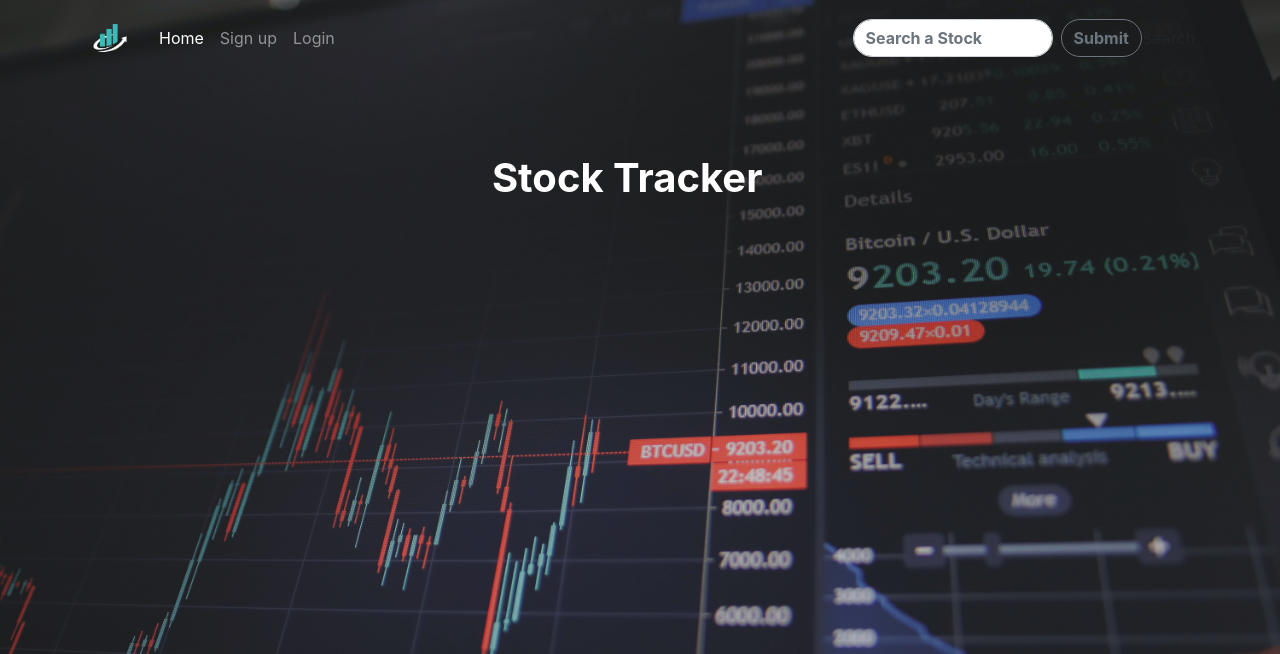
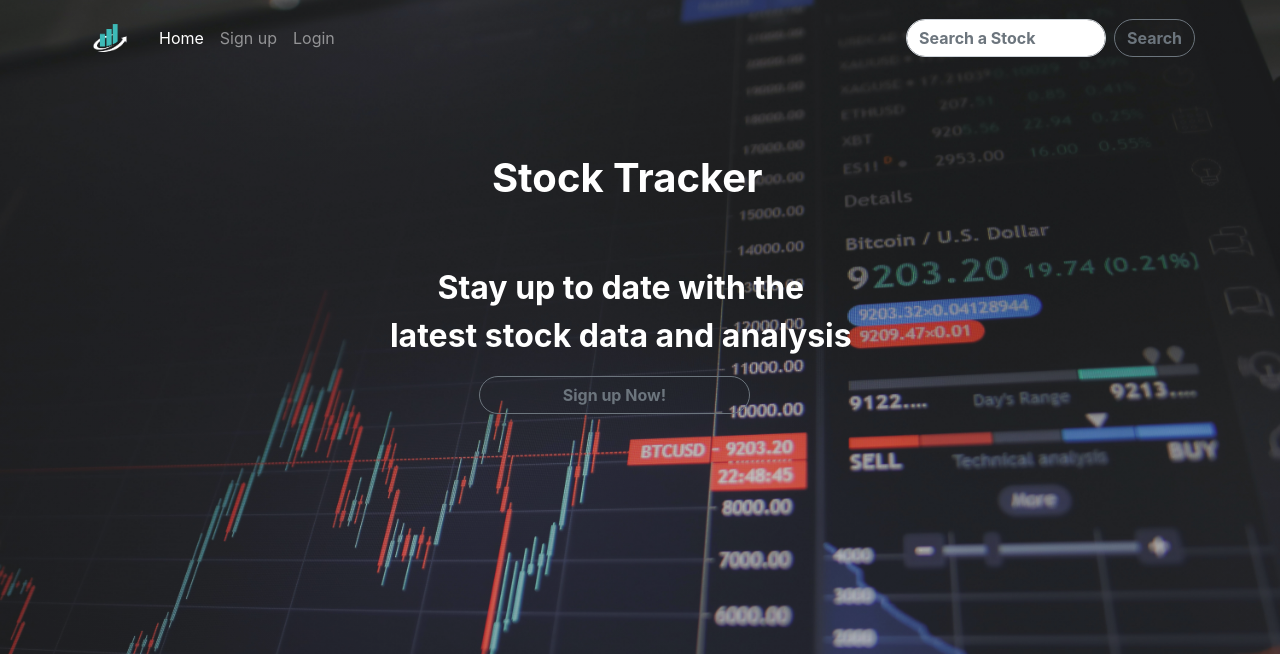
Before and after one commit to JonJonDavidoff/Stock-Tracker, a Flask app: page / in a window 1280 px wide. Shown: the top 654 px of the page. Run offline with Flask 2, Linux system fonts and the light colour scheme; some libraries are stand-ins or nearby versions.

Commit message:
Added option to get historical data in Stock.py, Finshed Home.html

```diff
--- a/Stock.py
+++ b/Stock.py
@@ -1,9 +1,10 @@
 import requests
 import json
 import Market
+import time
+import sys
 
 api_key = "pk_e4cd3161272b47369625df7d517b8714"
-
 
 market = Market.Market()
 
@@ -98,17 +99,46 @@ class Stock:
             close_price = api['latestPrice']
         return close_price
 
+    def update_stock_data(self):
+        try:
+            api_request = requests.get(
+                "https://cloud.iexapis.com/stable/stock/" + self._ticker + "/quote?token=" + api_key)
+            api = json.loads(api_request.content)
+
+            self._company_name = api['companyName']
+            self._price = api['latestPrice']
+            self._close_price = self.get_updated_close_price(api)
+            self._daily_change = self.calculate_percentage_change(current=self._price,
+                                                                  previous=self._close_price)
+        except Exception as e:
+            api = "Error...  "
+            print(api + str(e))
+
+    def get_historical_data(self, time_range):
+        """
+        get_historical_data is a function that gets a stock historical data in a certain time range
+        :parm time_range: time range is the range of time you would like to get data for. avilable time ranges:
+         1d , 5d, 1m, 3m, 6m,ytd, 1y, 5y, max
+        """
+        try:
+            api_request = requests.get(
+                "https://cloud.iexapis.com/stable/stock/" + self._ticker + "/chart/" + time_range + "?token=" + api_key)
+            api_historical_data = json.loads(api_request.content)
+            api_data_dict = []
+            if time_range != '1d':
+                for stock_data in api_historical_data:
+                    api_data_dict.append({'price': stock_data['close'], 'time': stock_data['label']})
+                print(api_data_dict)
+            else:
+                for stock_data in api_historical_data:
+                    api_data_dict.append({'price': stock_data['average'], 'time': stock_data['label']})
+            return api_data_dict
+        except Exception as e:
+            print(str(e))
+
 
 def main():
-    # api_request = requests.get(
-    #     "https://cloud.iexapis.com/stable/stock/" + "AMZN" + "/quote?token=" + api_key)
-    # api = json.loads(api_request.content)
-    # print(api)
-    api_request = requests.get(
-        "https://cloud.iexapis.com/stable/stock/" + "AMZN" + "/chart/3m?token=" + api_key)
-
-    api = json.loads(api_request.content)
-    print(api)
+    pass
 
 
 if __name__ == '__main__':
--- a/app.py
+++ b/app.py
@@ -71,7 +71,8 @@ def login_form():
 @app.route('/search_stock_form', methods=['POST'])
 def search_stock_form():
     try:
-        return Stock.Stock(ticker=request.form['stock-input'].upper()).__str__()
+        if request.method == "POST":
+            return Stock.Stock(ticker=request.form['stock-input'].upper()).__str__()
     except Exception as e:
         print(str(e))
         return "Please enter only a ticker"
--- a/static/css/stylesheet.css
+++ b/static/css/stylesheet.css
@@ -1,5 +1,6 @@
 *{
 	margin: 0;
+
 }
 /*Background image*/
 body, html {
--- /dev/null
+++ b/static/js/stockSearchBar.js
@@ -0,0 +1,30 @@
+
+
+// form validtion:
+function stockValidaiton(){
+    return isAllLetters("search-input");
+
+
+}
+
+
+$(".input-text").keypress(function() {
+  $(this).removeClass("error");
+});
+
+
+
+function addError(classToAddError){
+	var element = ($("." + classToAddError));
+	element.addClass("error");
+}
+
+function isAllLetters(classToCheck){
+	var letters = /^[A-Za-z]+$/;
+	if($("." + classToCheck).val().match(letters)){
+		return true;
+	}else{
+		addError(classToCheck);
+		return false;
+	}
+}
--- a/templates/home.html
+++ b/templates/home.html
@@ -1,5 +1,6 @@
 <!DOCTYPE html>
 <html>
+
 <head>
     <meta charset="utf-8">
     <meta name="viewport" content="width=device-width, initial-scale=1, shrink-to-fit=no">
@@ -7,6 +8,7 @@
     <link rel="stylesheet" type="text/css" href=" {{ url_for('static', filename='css/bootstrap.css') }}">
     <link rel="stylesheet" type="text/css" href="{{ url_for('static', filename='css/stylesheet.css') }}">
 </head>
+
 <body>
     <style>
         body, html{
@@ -15,6 +17,27 @@
                 -moz-background-size: cover;
                 -o-background-size: cover;
                 background-size: cover;
+        }
+        .description{
+            position: relative;
+            bottom:67%;
+            margin-right:3%;
+
+        }
+        .header-description{
+            font-size: 2em;
+            color:white;
+            text-align:center;
+            font-family: -apple-system,system-ui,BlinkMacSystemFont,"Segoe UI",Roboto,"Helvetica Neue",Arial,sans-serif;
+        }
+        .Signup-btn-div{
+            text-align:center;
+            position: relative;
+            bottom:67%;
+            margin-right:4%;
+        }
+        .signup-btn{
+            width: 22%;
         }
 
     </style>
@@ -25,17 +48,12 @@
             <a class="navbar-brand" href="../">
                 <img src=" {{ url_for('static', filename='images/icon_5.png')}}  " class="logo pull-left">
             </a>
-
             <!-- Collapse -->
-        <button class="navbar-toggler" type="button" data-toggle="collapse" data-target="#navbarSupportedContent"
-                aria-controls="navbarSupportedContent"
-                aria-expanded="false" aria-label="Toggle navigation">
+            <button class="navbar-toggler" type="button" data-toggle="collapse" data-target="#navbarSupportedContent" aria-controls="navbarSupportedContent" aria-expanded="false" aria-label="Toggle navigation">
                 <span class="navbar-toggler-icon"></span>
             </button>
-
             <!-- Links -->
             <div class="collapse navbar-collapse" id="navbarSupportedContent">
-
                 <!-- Left -->
                 <ul class="navbar-nav mr-auto">
                     <li class="nav-item active">
@@ -50,25 +68,28 @@
                         <a class="nav-link" href="../login.html">Login</a>
                     </li>
                 </ul>
-            <form class="form-inline" method="post" action="{{ url_for('search_stock_form') }}">
-                <input class="form-control mr-sm-2 search-input" type="search" placeholder="Search a Stock"
-                       aria-label="Search" name="stock-input" style="width: 200px;">
-                <input class="btn btn-m btn-outline-secondary my-2 my-sm-0 search-btn" type="submit">Search</input>
-            </form>
+                <form class="form-inline" onsubmit="return stockValidaiton()" method="post" action="{{ url_for('search_stock_form') }}">
+                    <input class="form-control mr-sm-2 search-input" type="search" placeholder="Search a Stock" aria-label="Search" name="stock-input" style="width: 200px;">
+                    <input class="btn btn-m btn-outline-secondary my-2 my-sm-0 search-btn" type="submit" value="Search">
                 </form>
                 </ul>
             </div>
         </div>
     </nav>
     <!-- Navbar end -->
-
-
-<!-- Navbar end -->
     <div class="h-100">
         <h1><strong> Stock Tracker </strong></h1>
+    </div>
+    <div class="description">
+        <span><p class="header-description"><strong>Stay up to date with the <br>  latest stock data and analysis</strong></p></span>
+    </div>
+    <div class="Signup-btn-div">
+        <a href="../signup.html"><input type="button" class="btn btn-m btn-outline-secondary my-2 my-sm-0 signup-btn" value="Sign up Now!"></a>
     </div>
     <script type="text/javascript" src="{{ url_for('static', filename='js/jquery_file.js') }}"></script>
     <script type="text/javascript" src="{{ url_for('static', filename='js/bootstrap_javascript.js') }}"></script>
     <script type="text/javascript" src="{{ url_for('static', filename='js/bootstrap_js.js') }}"></script>
+    <script type="text/javascript" src="{{ url_for('static', filename='js/stockSearchBar.js') }}"></script>
 </body>
+
 </html>
```
Also changed, not shown: templates/login.html (+4 -4 lines), templates/signup.html (+4 -5 lines). Lines whose indentation alone changed are shown as unchanged.
